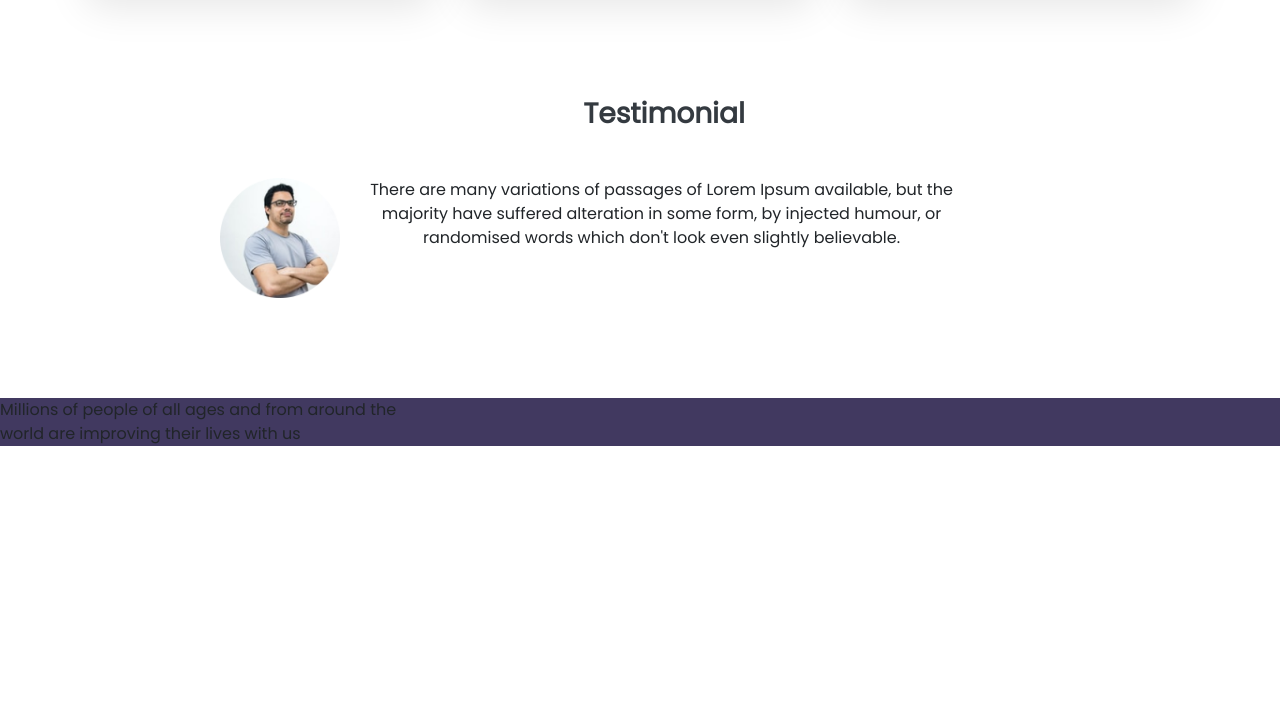
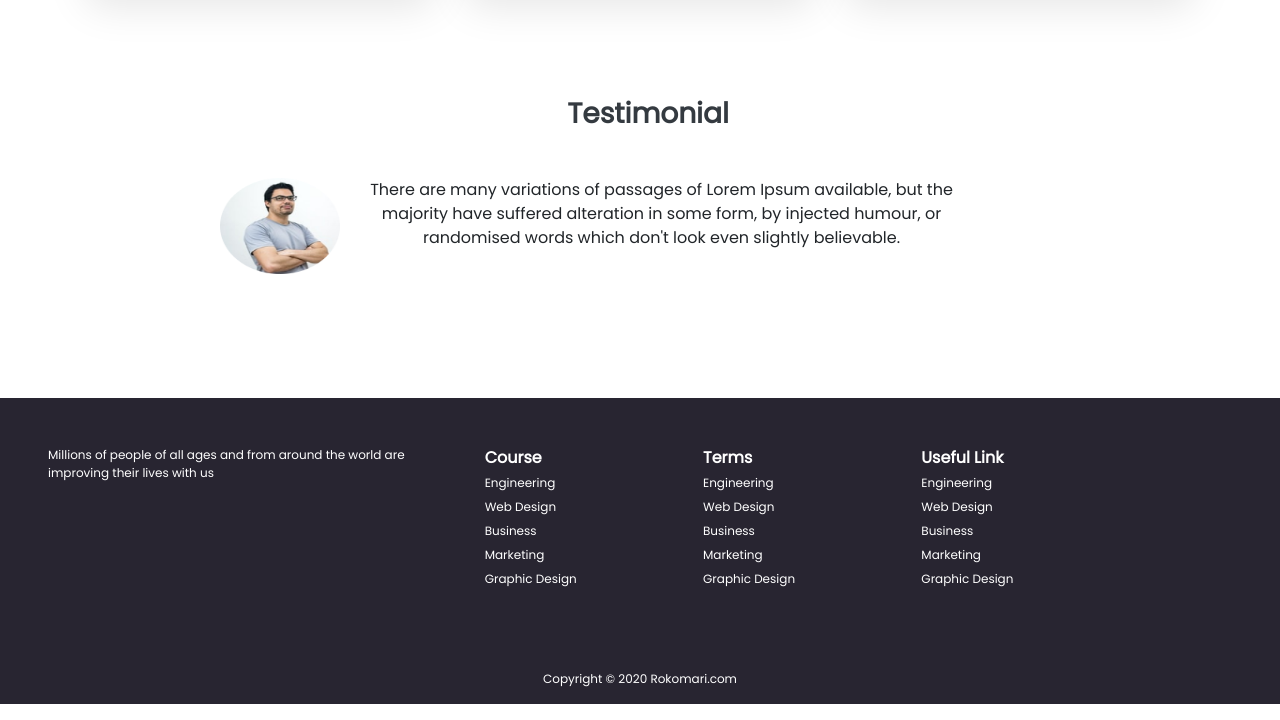
Before and after one commit to Araman99/E-School, a plain HTML site: page index.html in a window 1280 px wide. Shown: the part 1380-2100 px from the top of the page. Before the commit the page ends 1826 px from the top, so only its background shows below. Drawn offline with nearby package versions, Linux system fonts and the light colour scheme.

Commit message:
update for live hosting check

```diff
--- a/css/style.css
+++ b/css/style.css
@@ -1,7 +1,9 @@
+/* body */
 body{
     font-family: 'Poppins', sans-serif;
     font-size: 16px;
 }
+/* header area start */
 header{
     background-color: #f0fff0;
 }
@@ -40,6 +42,11 @@ h1{
     color: #fff;
     border-radius: 33px;
 }
+
+/* header area start */
+
+/* main area start */
+
 .main-card{
     background-color: #F8FFFB;
     border-radius: 10px;
@@ -56,6 +63,11 @@ h1{
 .main-area-text{
     color: #585859;
 }
+
+/* main area start */
+
+/* online-course area start  */
+
 .online-courses h3{
     color: #413960;
 }
@@ -88,6 +100,11 @@ h1{
     line-height: 19px;
     margin-bottom: 10px;
 }
+
+/* online-course area end  */
+
+/*testimonial-area start  */
+
 .testimonial{
     margin: 100px 0;
 }
@@ -97,7 +114,20 @@ h1{
 }
 .test-text p{
     width: 583px;
+
 }
+/*testimonial-area end  */
+
+/* footer area start  */
 footer{
-    background-color: #413960;
+    color: #fff;
+    background-color: #282531;
 }
+footer p{
+    font-size: 12px;
+}
+footer ul li a{
+    color: #fff;
+    font-size: 12px;
+}
+/* footer area end */
--- a/index.html
+++ b/index.html
@@ -9,11 +9,14 @@
     <link rel="stylesheet" href="css/style.css">
 </head>
 <body>
-    <!-- Header section  -->
+
+    <!-- header area start  -->
+
    <header>
 
-    <!-- navbar-area  -->
-        <nav class="navbar navbar-expand-lg navbar-light" role="navigation">
+    <!-- navbar-area start -->
+
+        <nav class="navbar navbar-expand-md navbar-light" role="navigation">
             <div class="container">
                 <a class="navbar-brand" href="#">
                     <img src="images/ICON/Logo.png"  style="width:198px;" alt="">
@@ -42,6 +45,9 @@
                 </div>
             </div>
         </nav>
+
+    <!-- navbar-area end -->
+
         <div class="container">
             <div class="row">
                 <div class="col-6 my-5">
@@ -57,22 +63,24 @@
         </div>
    </header>
 
-   <!-- MAIN SECTION AREA  -->
+     <!-- header area end  -->
+
+     <!-- main area start  -->
 
     <main>
         <div class="container">
-            <div class="card-deck my-5 text-center">
+            <div class="card-deck my-5 text-center row">
                 <div class="card main-card">
                   <img src="images/ICON/book.png" class="img-fluid rounded mx-auto my-3 d-block w-25" alt="...">
                   <div class="card-body">
-                    <h5 class="card-title main-area-title">1500+ Topic</h5>
+                    <h5 class="card-title main-area-title text-nowrap">1500+ Topic</h5>
                     <p class="card-text main-area-text">learn Anythings</p>
                   </div>
                 </div>
                 <div class="card main-card">
                   <img src="images/ICON/Student.png" class="img-fluid rounded mx-auto my-3 d-block w-25" alt="...">
                   <div class="card-body">
-                    <h5 class="card-title main-area-title">1800+ Studants</h5>
+                    <h5 class="card-title main-area-title">1800+ Students</h5>
                     <p class="card-text main-area-text">learn Anythings</p>
                   </div>
                 </div>
@@ -94,6 +102,9 @@
         </div>
     </main>
 
+    <!-- main area end  -->
+
+    <!-- online-courses area start  -->
 
     <section class="online-courses">
         <div class="container">
@@ -160,12 +171,16 @@
         </div>
     </section>
 
+    <!-- online-courses area end  -->
+
+    <!-- testimonial area start  -->
+
     <section class="testimonial">
         <div class="container">
-            <h3 class="text-center font-weight-bold ml-5 text-dark">Testimonial</h3>
+            <h3 class="text-center font-weight-bold ml-3 text-dark">Testimonial</h3>
             <div class="row text-center clearfix my-5">
                 <div class="col-md-3">
-                    <img src="images/Photos/Man.png" class="img-fluid float-right test-img" alt="">
+                    <img src="images/Photos/Man.png" class="img-fluid float-right test-img pb-4" alt="">
                 </div>
                 <div class="col-md-9 test-text">
                     <p class="text-jutify">There are many variations of passages of
@@ -177,12 +192,49 @@
             </div>
     </section>
 
+    <!-- testimonial area end  -->
+
+    <!-- footer area start  -->
+
     <footer>
         <div class="row">
-                <div class="col-4">Millions of people of all ages and from around the world are improving their lives with us</div>
+                <div class="col-4 my-5 "><p class="ml-5">
+                    Millions of people of all ages and from around the world are improving their lives with us
+                </p></div>
+                <div class="col-2 my-5">
+                    <ul class="list-unstyled ml-5">
+                        <li class="font-weight-bold">Course</li>
+                        <li><a href="#" class="text-decoration-none">Engineering</a></li>
+                        <li><a href="#" class="text-decoration-none">Web Design</a></li>
+                        <li><a href="#" class="text-decoration-none">Business</a></li>
+                        <li><a href="#" class="text-decoration-none">Marketing</a></li>
+                        <li><a href="#" class="text-decoration-none">Graphic Design</a></li>
+                    </ul>
+                </div>
+                <div class="col-2 my-5">
+                    <ul class="list-unstyled ml-5">
+                        <li class="font-weight-bold">Terms</li>
+                        <li><a href="#" class="text-decoration-none">Engineering</a></li>
+                        <li><a href="#" class="text-decoration-none">Web Design</a></li>
+                        <li><a href="#" class="text-decoration-none">Business</a></li>
+                        <li><a href="#" class="text-decoration-none">Marketing</a></li>
+                        <li><a href="#" class="text-decoration-none">Graphic Design</a></li>
+                    </ul>
+                </div>
+                <div class="col-2 my-5">
+                    <ul class="list-unstyled ml-5">
+                        <li class="font-weight-bold">Useful Link</li>
+                        <li><a href="#" class="text-decoration-none">Engineering</a></li>
+                        <li><a href="#" class="text-decoration-none">Web Design</a></li>
+                        <li><a href="#" class="text-decoration-none">Business</a></li>
+                        <li><a href="#" class="text-decoration-none">Marketing</a></li>
+                        <li><a href="#" class="text-decoration-none">Graphic Design</a></li>
+                    </ul>
+                </div>
         </div>
+        <p class="text-center py-3">Copyright © 2020 Rokomari.com</p>
     </footer>
-
+    <!-- footer area end  -->
 
     <!-- jquery area  -->
 
```
